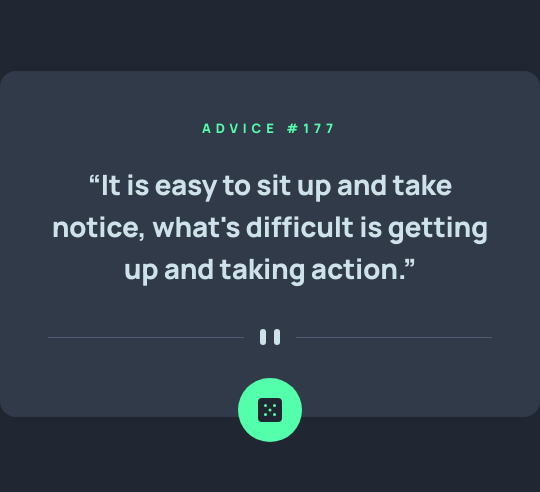
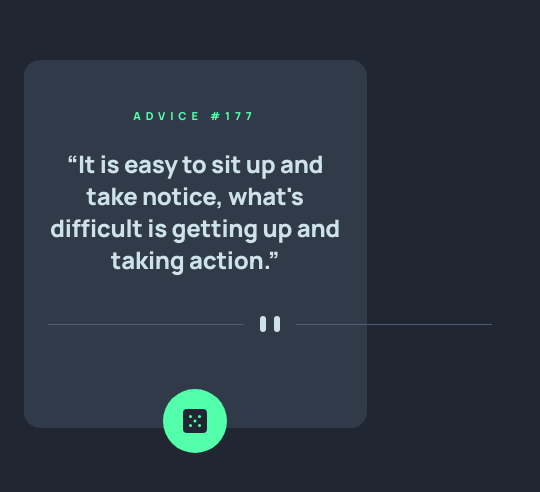
Before and after one commit to jazzielp/advice-generator, a React (Vite) app: page / in a window 390 px wide. Shown: the part 178-670 px from the top of the page, 540 px wide, since content can reach past the window. Built offline with nearby package versions, Linux system fonts and the light colour scheme.

Commit message:
💄 Configure the UI for mobile

```diff
--- a/src/App.jsx
+++ b/src/App.jsx
@@ -3,10 +3,10 @@ import PatternDividerDesktop from './assets/Icons/PatternDividerDesktop'
 
 function App () {
   return (
-    <div className='bg-dark-grayish-blue rounded-2xl p-12 max-w-[540px] text-center mx-auto relative'>
-      <h1 className='font-manrope text-[13px] font-extrabold text-red-400 text-neon-green tracking-[4.9px] mb-6'>ADVICE #177</h1>
-      <p className='font-manrope font-extrabold text-[28px] tracking-[-0.3px] text-light-cyan mb-10'>“It is easy to sit up and take notice, what's difficult is getting up and taking action.”</p>
-      <PatternDividerDesktop className='mb-6' />
+    <div className='bg-dark-grayish-blue rounded-2xl px-6 md:px-12 py-12 w-[343px] md:w-[540px] text-center mx-auto relative'>
+      <h1 className='font-manrope text-[11px] md:text-[13px] font-extrabold text-red-400 text-neon-green tracking-[4.9px] mb-6'>ADVICE #177</h1>
+      <p className='font-manrope font-extrabold text-2xl md:text-[28px] tracking-[-0.26px] text-light-cyan mb-10'>“It is easy to sit up and take notice, what's difficult is getting up and taking action.”</p>
+      <PatternDividerDesktop className='mb-12 md:mb-6' />
       <button className='flex justify-center items-center size-16 rounded-full bg-neon-green absolute bottom-[-25px] left-[50%] transform -translate-x-1/2 cursor-pointer hover:shadow-neon-green transition-all duration-200 ease-in-out'>
         <Dice />
       </button>
```
